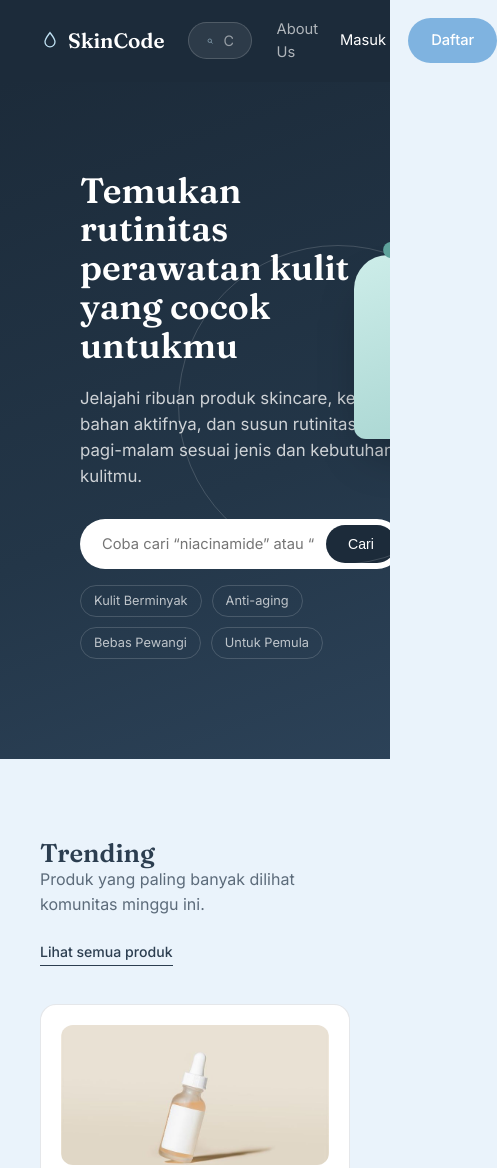
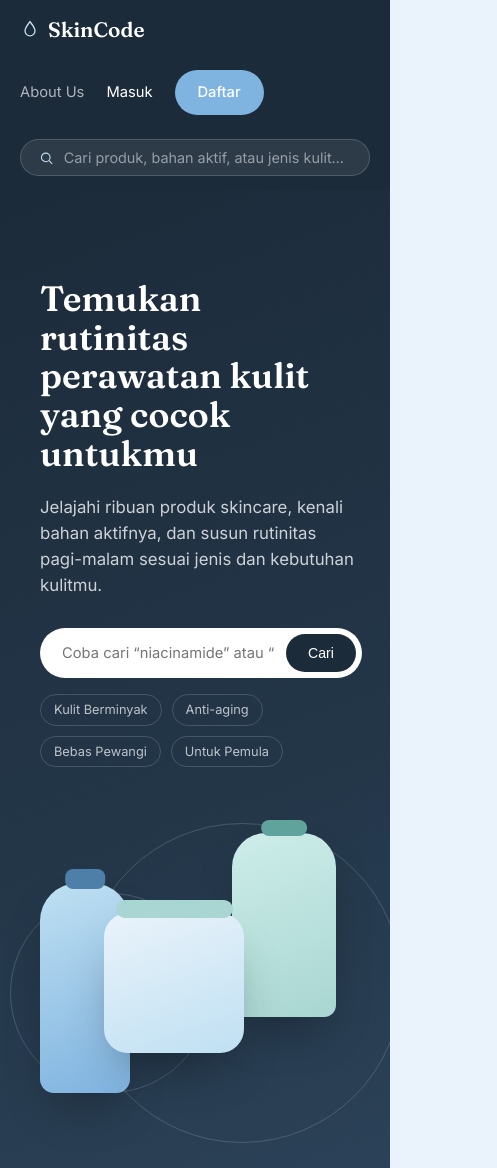
Before and after one commit to keylaaurazahra/PemrogramanWeb, a plain HTML site: page index.html in a window 390 px wide. Shown: the top 1168 px of the page, 497 px wide, since content can reach past the window. Drawn offline with Linux system fonts and the light colour scheme.

Commit message:
Enhance footer and add responsive styles
Added media query for responsive design adjustments.

```diff
--- a/Index.css
+++ b/Index.css
@@ -107,3 +107,11 @@ footer{background:var(--ink-deep); color:rgba(255,255,255,0.75); padding:56px 0
 .footer-cols ul{list-style:none; display:flex; flex-direction:column; gap:8px;}
 .footer-cols a{font-size:0.88rem;}
 .footer-bottom{display:flex; justify-content:space-between; padding-top:20px; font-size:0.8rem; flex-wrap:wrap; gap:10px;}
+
+@media (max-width:860px){
+  .hero .wrap, .spotlight .wrap{grid-template-columns:1fr;}
+  .hero-art{height:260px;}
+  .header-row{flex-wrap:wrap; padding:14px 20px;}
+  .search-shell{order:3; max-width:100%; flex-basis:100%;}
+  .wrap, .hero{padding-left:20px; padding-right:20px;}
+}
```
